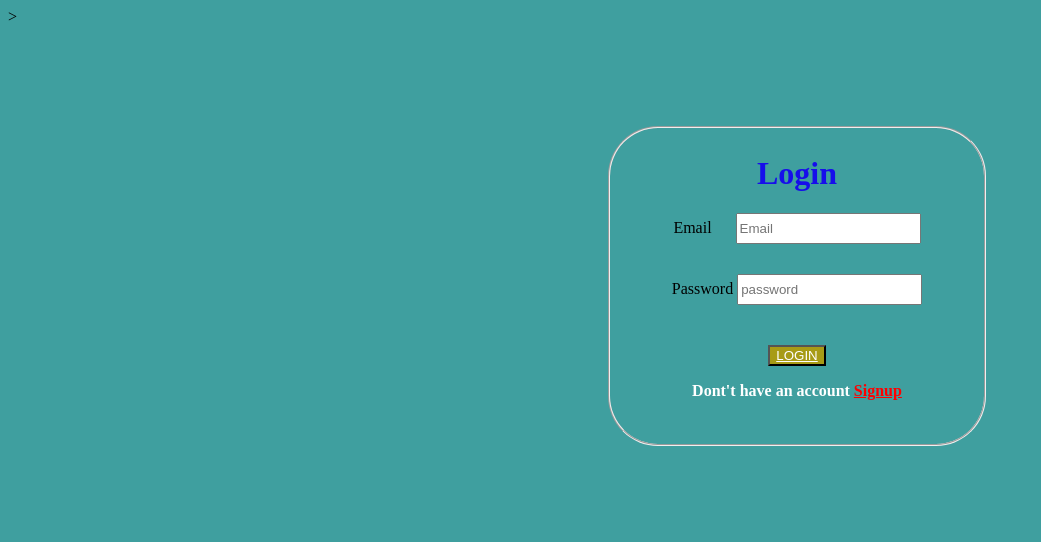
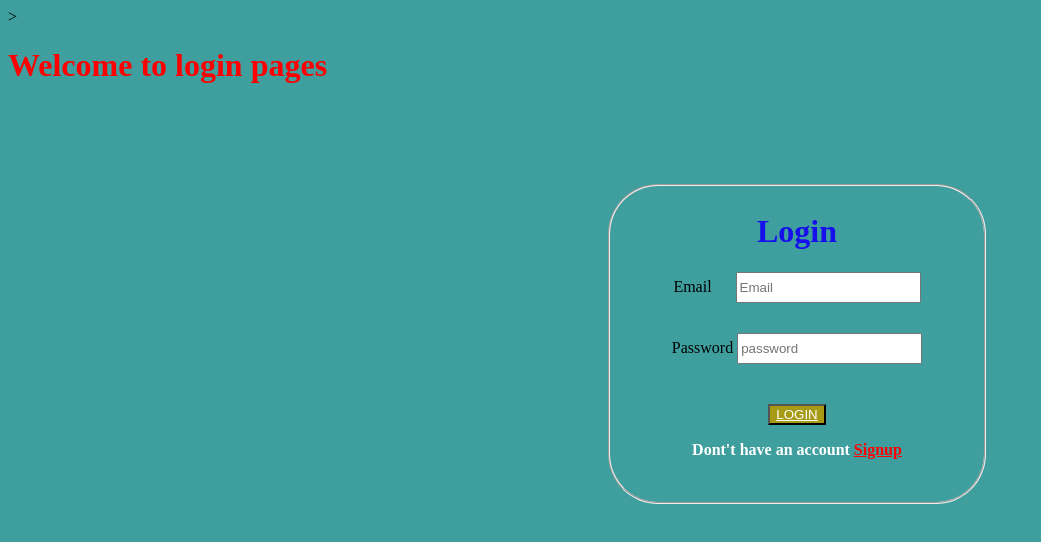
Before and after one commit to Shahroz9090/final-project, a plain HTML site: page index.html in a window 1280 px wide. Shown: the whole page, without its empty margins (0-1041 px from the left). Drawn offline with Linux system fonts and the light colour scheme.

Commit message:
final edit

```diff
--- a/index.html
+++ b/index.html
@@ -9,6 +9,8 @@
 </head>
 
 <body style="background-color: rgba(0, 128, 128, 0.753);">
+
+    <h1 style="color:red;">Welcome to login pages </h1>
 
     <form>
         <fieldset
```
